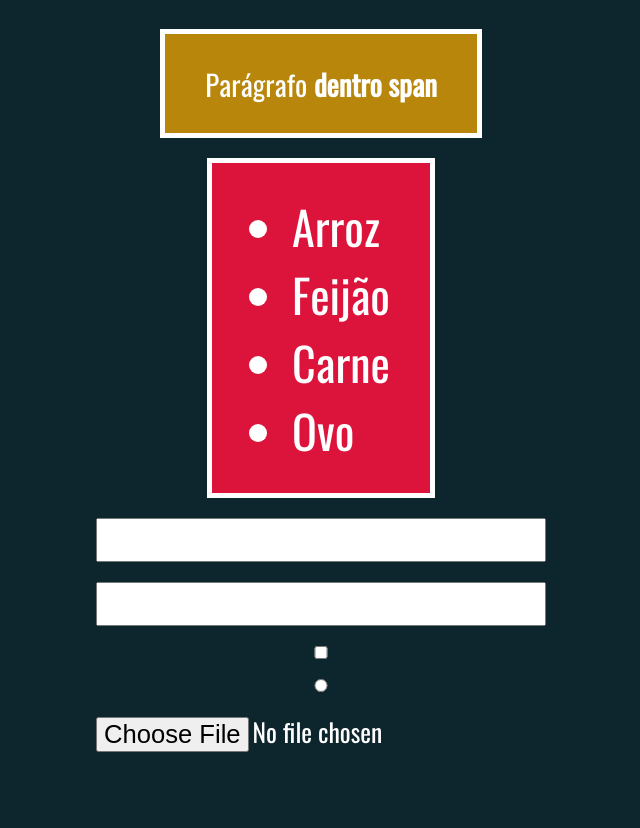
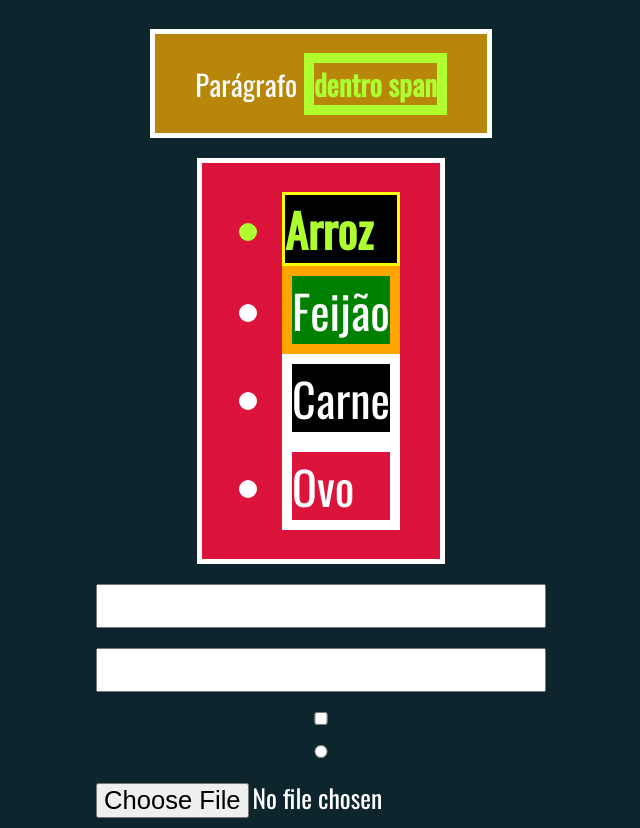
Before and after one commit to Estudos-Cod3r/Topicos-de-Integracao-Web, a plain HTML site: page Tópicos de Integração Web/jquery/selecionandoElementos1.html in a window 1280 px wide. Shown: the part 71-899 px from the top of the page, without its empty margins (319-959 px from the left). Before the commit the page ends 833 px from the top, so only its background shows below. Drawn offline with Linux system fonts and the light colour scheme.

Commit message:
Update selecionandoElementos1.html
Tipos de seletores jQuery

```diff
--- a/Tópicos de Integração Web/jquery/selecionandoElementos1.html
+++ b/Tópicos de Integração Web/jquery/selecionandoElementos1.html
@@ -49,6 +49,41 @@
     </form>
 
     <script>
-        // ...
+        //No jQuery nós temos os seletores, em que usamos os seletores do CSS, e também temos os chamados filtros: uma forma mais "refinada"
+        //para que consigamos selecionar algumas coisas, que não existe por padrão - se assemelha bastante ao seletor de pseudo classes na escrito, devido aos ":"
+
+        //Lembrete: prezar pela simplicidade, usar ids (mais performáticos), classes ou atributos - evitar buscas específicas por cada um (como nth child of class tralala)
+
+        //Como add e del css dum elemento, com diferentes seletores
+        $('#feira') //pegando a partir do id
+            .addClass('destaque')
+            .removeClass('destaque')
+
+        $('li').addClass('destaque')
+        $('[wm-obrigatorio]').removeClass('destaque')
+
+        //O elementl li que tenha a classe .opcional
+        $('li.opcional').removeClass('destaque')
+
+        //Selecionar uma div que tenha uma tag p e, dentro dele, uma tag span - não precisa ser descendentes diretos (div > p)
+        $('div p span').addClass('destaque')
+
+        //Filtros próprios do jQuery, não presentes na api padrão(do js)
+        //O primeiro elemento que é do tipo li
+        $('li:first').css('border','solid 3px yellow') //Arroz
+
+        //Elementos ímpares
+        $('li:odd').css('border', 'solid 10px orange')
+
+        //Greater than - maior que determinado índice
+        $('li:gt(1)').css('border', 'solid 10px white')
+
+        //li que não seja o último
+        $('li:not(:last)').css('background-color','green')
+
+        //se o li contém alguma letra ou palavra
+        $('li:contains("r")').css('background-color','black')
+
+
     </script>
 </body>
```
